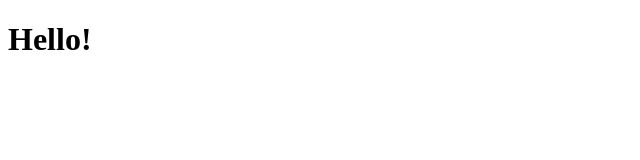
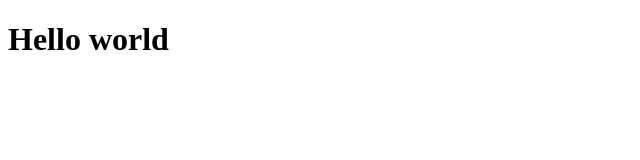
Before and after one commit to rabbykhairul/shortify-front-end, a React (Create React App) app: page / in a window 1280 px wide. Shown: the top 160 px of the page, without its empty margins (0-640 px from the left). Built offline with nearby package versions, Linux system fonts and the light colour scheme.

Commit message:
create HomePage component

```diff
--- a/src/App.js
+++ b/src/App.js
@@ -1,7 +1,8 @@
 import React from "react";
+import HomePage from "./components/homepage/HomePage";
 
 function App() {
-  return <h1>Hello!</h1>;
+  return <HomePage />;
 }
 
 export default App;
--- /dev/null
+++ b/src/components/homepage/HomePage.jsx
@@ -0,0 +1,7 @@
+import React from "react";
+
+const HomePage = () => {
+  return <h1>Hello world</h1>;
+};
+
+export default HomePage;
```
